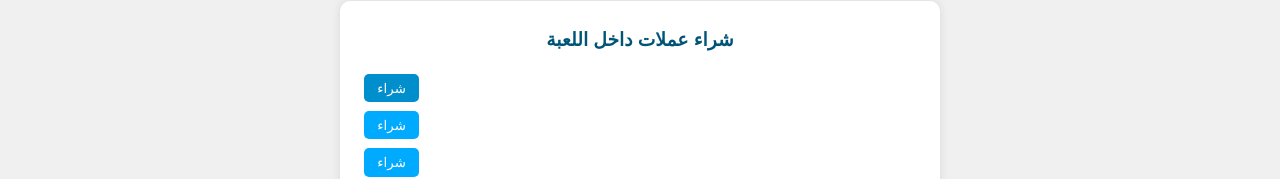
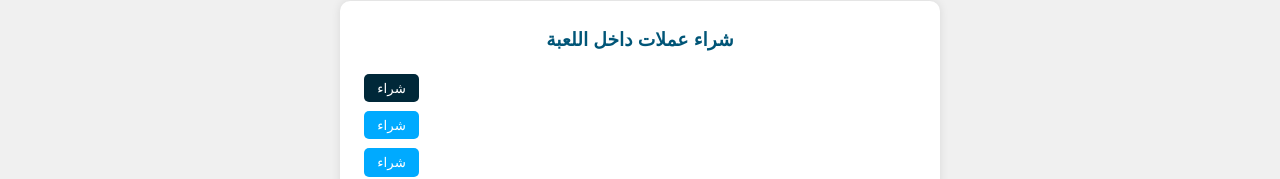
Before and after one commit to fhd501nnsemran/Arabcraft, a plain HTML site: page index.html in a window 1280 px wide. In both pictures the pointer is over the button 391 px from the left and 961 px from the top of the page. Shown: the part 873-1052 px from the top of the page. Drawn offline with Linux system fonts and the light colour scheme.

Commit message:
Add files via upload

```diff
--- a/style.css
+++ b/style.css
@@ -175,5 +175,5 @@ footer a:hover {
 }
 
 .product button:hover {
-  background-color: #008ecc;
+  background-color: #002839;
 }
```
